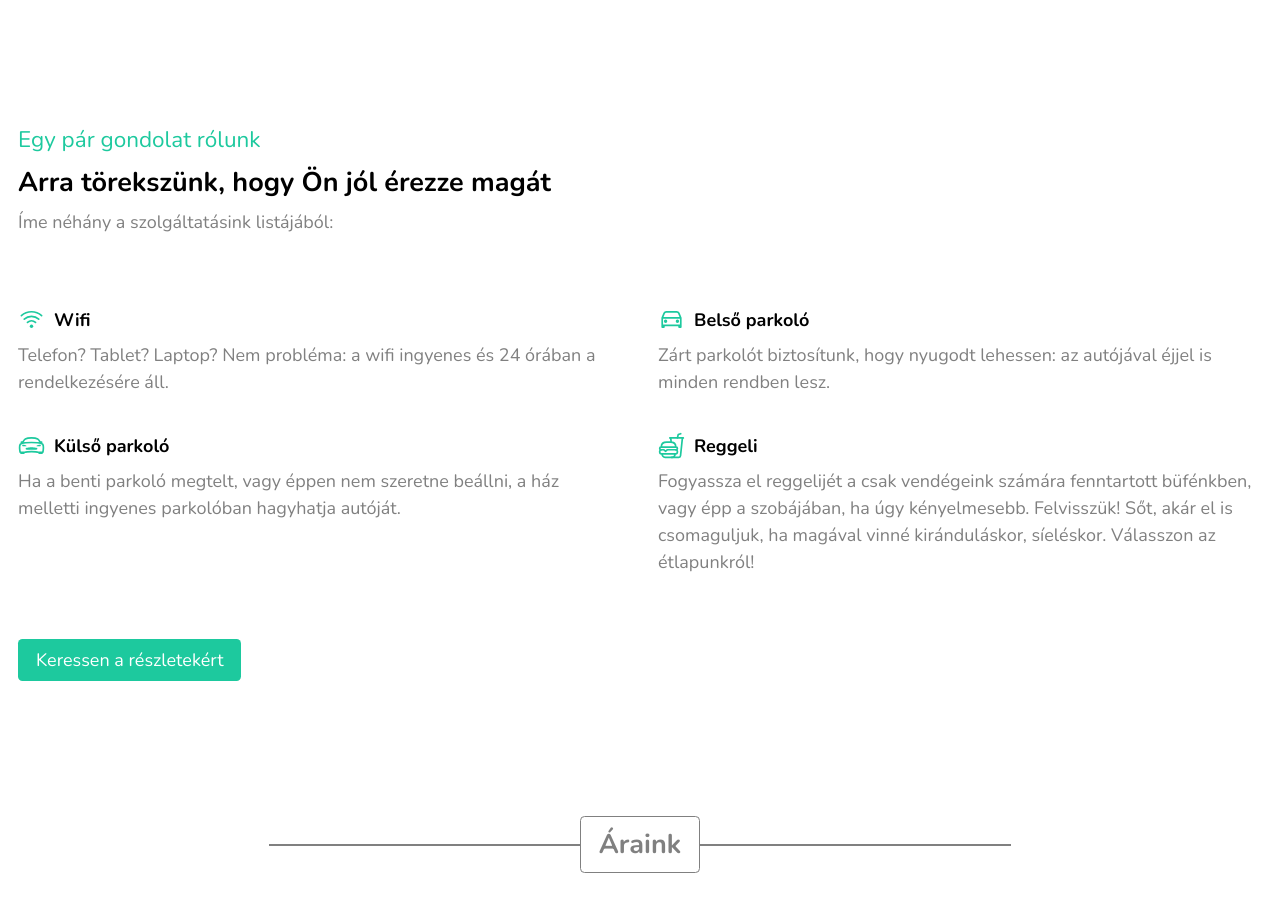
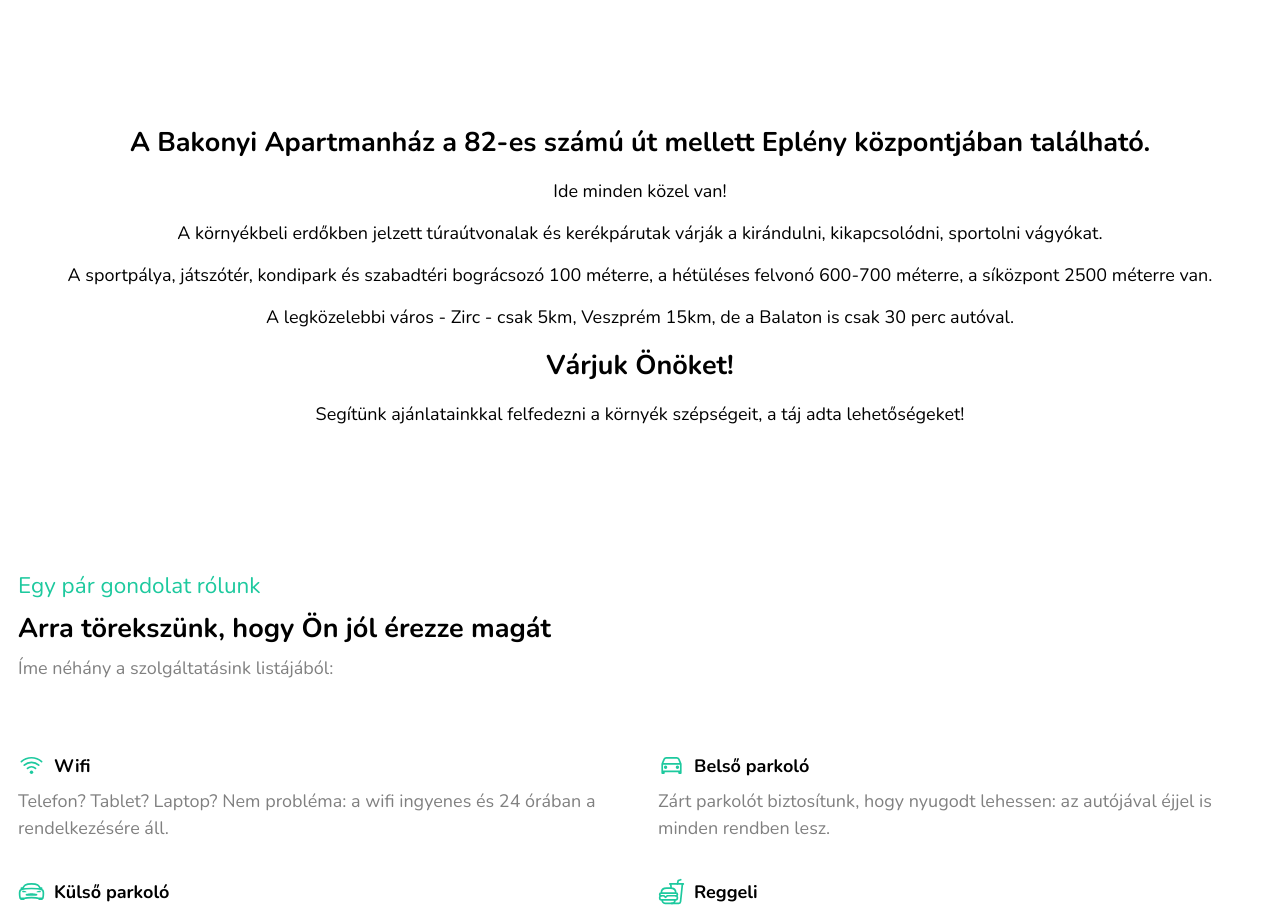
Before and after one commit to xdevtomix/bakonyi, a React (Vite) app: page / in a window 1280 px wide. Shown: the part 820-1737 px from the top of the page. Built offline with nearby package versions, Linux system fonts and the light colour scheme; no server answers.

Commit message:
introduction in

```diff
--- a/src/App.jsx
+++ b/src/App.jsx
@@ -2,6 +2,7 @@ import styled, { StyleSheetManager } from "styled-components";
 
 import Header from "./components/Header";
 import Home from "./components/Home";
+import Introduction from "./components/Introduction";
 import About from "./components/About";
 import Pricing from "./components/Pricing";
 import Breakfast from "./components/Breakfast";
@@ -14,6 +15,7 @@ export default function App() {
       <Container data-component="app">
         <Header />
         <Home />
+        <Introduction />
         <About />
         <Pricing />
         <Breakfast />
--- /dev/null
+++ b/src/components/Introduction.jsx
@@ -0,0 +1,58 @@
+import styled from "styled-components";
+
+export default function Introduction() {
+    return (
+        <Container data-component="introduction">
+            <h2>A Bakonyi Apartmanház a 82-es számú út mellett Eplény központjában található.</h2>
+
+            <p>
+                Ide minden közel van!
+            </p>
+
+            <p>
+                A környékbeli erdőkben jelzett túraútvonalak és kerékpárutak várják a kirándulni, kikapcsolódni, sportolni vágyókat.
+            </p>
+
+            <p>
+                A sportpálya, játszótér, kondipark és szabadtéri bográcsozó 100 méterre,
+                a hétüléses felvonó 600-700 méterre,
+                a síközpont 2500 méterre van.
+            </p>
+
+            <p>
+                A legközelebbi város - Zirc - csak 5km,
+                Veszprém 15km,
+                de a Balaton is csak 30 perc autóval.
+            </p>
+
+            <h2>
+                Várjuk Önöket!
+            </h2>
+
+            <span>
+                Segítünk ajánlatainkkal felfedezni a környék szépségeit, a táj adta lehetőségeket!
+            </span>
+        </Container>
+    );
+}
+
+const Container = styled.section`
+    margin-top: 8rem;
+    padding: 0 1rem;
+    text-align: center;
+    color: var(--night);
+
+    h2 {
+        font-size: 1.5rem;
+        margin-bottom: 1rem;
+    }
+
+    p {
+        font-size: 1rem;
+        margin-bottom: 1rem;
+    }
+
+    span {
+        font-size: 1rem;
+    }
+`;
```
